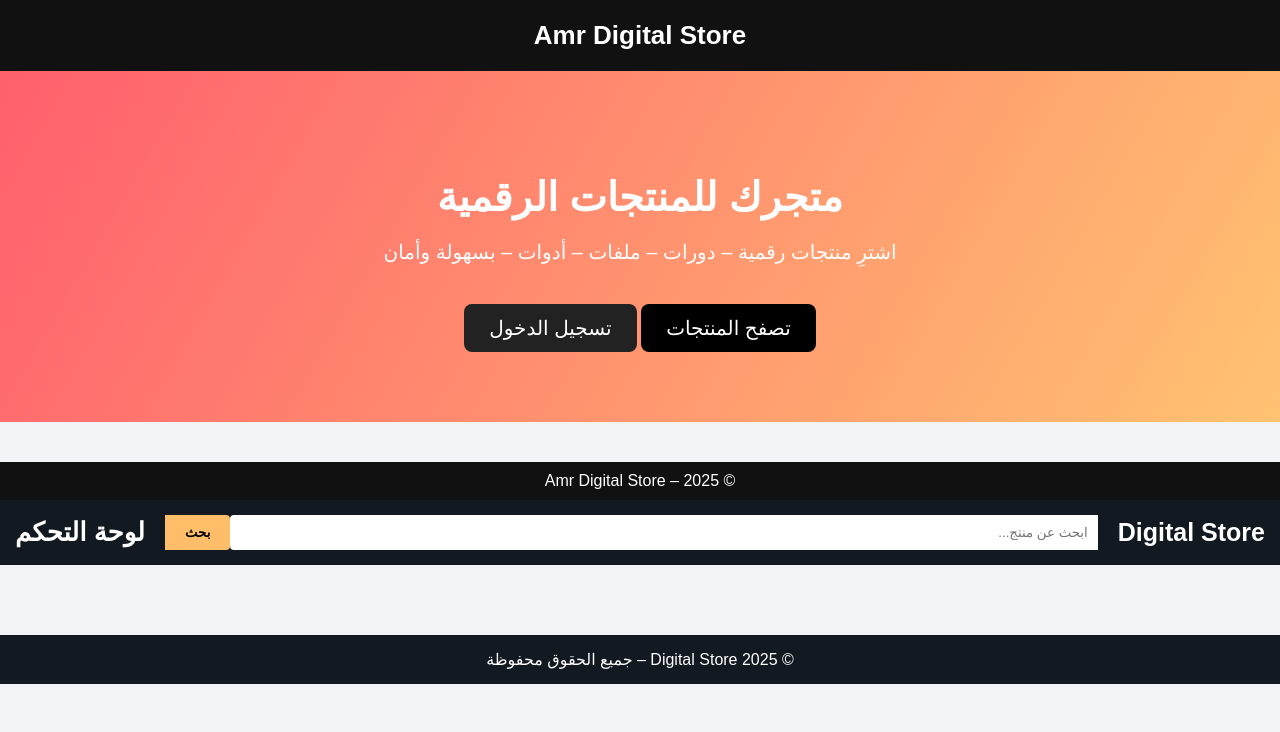
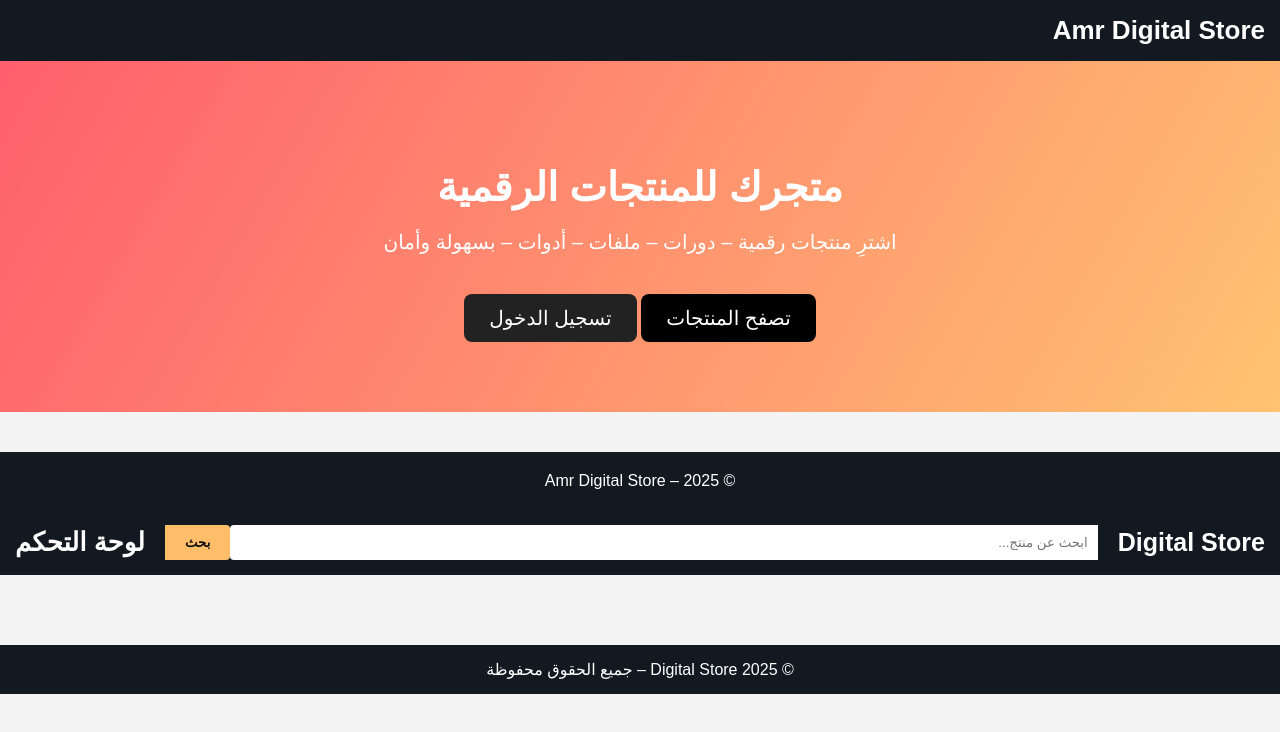
Before and after one commit to retag252025-prog/digital-store, a plain HTML site: page index.html in a window 1280 px wide. Drawn offline with Linux system fonts and the light colour scheme.

Commit message:
Add Amazon-style header, footer, and product cards

```diff
--- a/style.css
+++ b/style.css
@@ -93,3 +93,63 @@ body {
     text-align: center;
     margin-top: 30px;
 }
+/* ====== Amazon Style Header ====== */
+header {
+  background-color: #131921;
+  padding: 15px;
+  display: flex;
+  justify-content: space-between;
+  align-items: center;
+  color: white;
+}
+
+header h1 {
+  color: #FF9900;
+  font-size: 28px;
+  font-weight: bold;
+}
+
+/* ====== Page Background ====== */
+body {
+  background-color: #F3F3F3;
+  margin: 0;
+  font-family: Arial, sans-serif;
+}
+
+/* ====== Product Cards ====== */
+.product-card {
+  background: white;
+  border: 1px solid #ddd;
+  padding: 15px;
+  border-radius: 6px;
+  transition: 0.2s;
+}
+
+.product-card:hover {
+  transform: scale(1.03);
+  border-color: #FF9900;
+}
+
+/* Button Amazon Style */
+button, .buy-btn {
+  background-color: #FF9900;
+  color: #111;
+  border: none;
+  padding: 12px 15px;
+  cursor: pointer;
+  border-radius: 5px;
+  font-weight: bold;
+  transition: 0.2s;
+}
+
+button:hover, .buy-btn:hover {
+  background-color: #e68a00;
+}
+
+/* ====== Footer ====== */
+footer {
+  background-color: #131921;
+  color: white;
+  padding: 20px;
+  text-align: center;
+}
```
